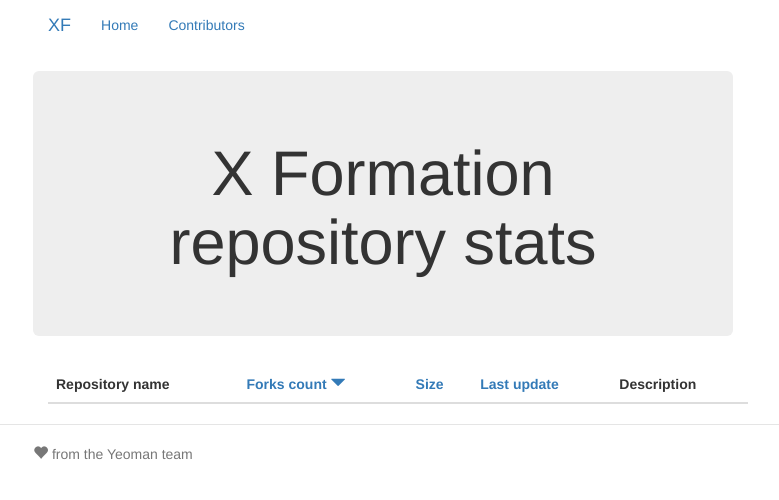
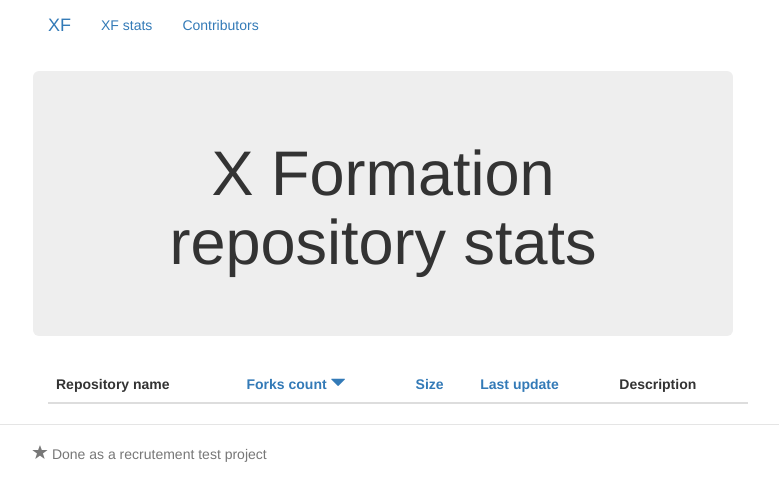
Before and after one commit to 204Constie/appxf, a website: page app/index.html in a window 1280 px wide. Shown: the whole page, without its empty margins (257-1036 px from the left). Drawn offline with nearby package versions, Linux system fonts and the light colour scheme; some packages are replaced by stand-ins of ours; files that its build step writes are made by us from their sources; no server answers.

Commit message:
minor cosmetic changes; delete images yeoman

```diff
--- a/app/index.html
+++ b/app/index.html
@@ -20,12 +20,11 @@
       <p class="browsehappy">You are using an <strong>outdated</strong> browser. Please <a href="http://browsehappy.com/">upgrade your browser</a> to improve your experience.</p>
     <![endif]-->
     <div class="container">
-    <!-- Add your site or application content here -->
       <nav class="navbar navbar-static-top navbar-dark bg-inverse">
         <a class="navbar-brand" href="#/main">XF</a>
         <ul class="nav navbar-nav">
           <li class="nav-item active">
-            <a class="nav-link" href="#/main">Home <span class="sr-only">(current)</span></a>
+            <a class="nav-link" href="#/main"> XF stats <span class="sr-only">(current)</span></a>
           </li>
           <li class="nav-item">
             <a class="nav-link" href="#/contributors">Contributors</a>
@@ -34,14 +33,6 @@
         </ul>
       </nav>
     </div>
-    <!-- <div class="container">
-
-      <div class="starter-template">
-        <h1>Bootstrap starter template</h1>
-        <p class="lead">Use this document as a way to quickly start any new project.<br> All you get is this text and a mostly barebones HTML document.</p>
-      </div>
-
-    </div> -->
 
     <div class="container">
     <div ng-view=""></div>
@@ -49,7 +40,7 @@
 
     <div class="footer">
       <div class="container">
-        <p><span class="glyphicon glyphicon-heart"></span> from the Yeoman team</p>
+        <p><span class="glyphicon glyphicon-star"></span> Done as a recrutement test project </p>
       </div>
     </div>
 
```
Also changed, not shown: app/images/yeoman.png (deleted), app/scripts/controllers/contributors.js (indentation only).
